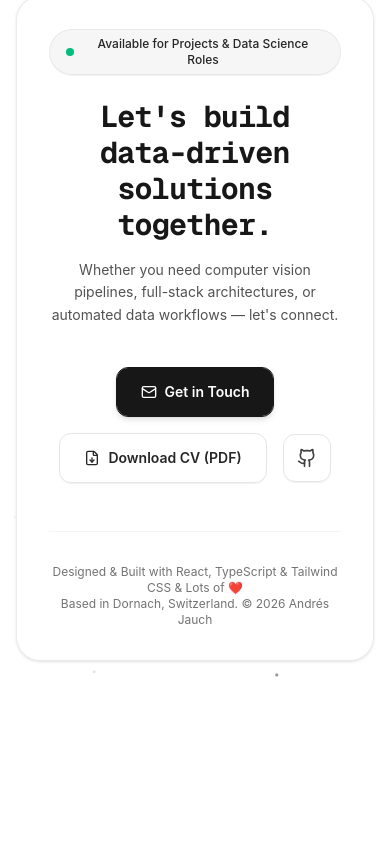
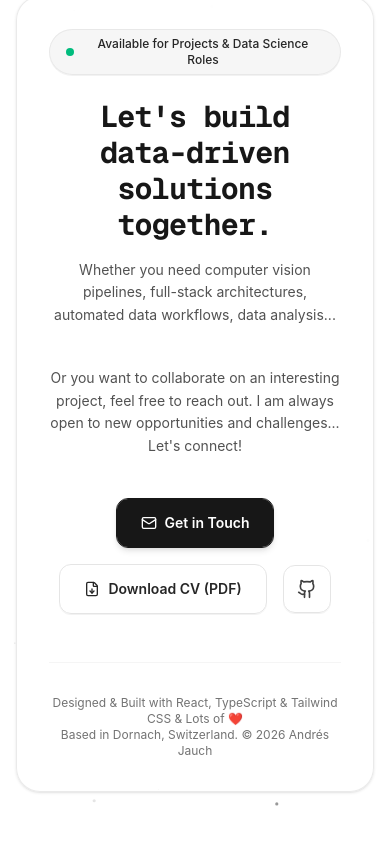
Before and after one commit to TeeGurgler/portfoliov2, a React (Vite) app in the folder react-ts/: page / in a window 390 px wide. Shown: the part 6044-6888 px from the top of the page. Before the commit the page ends 6785 px from the top, so only its background shows below. Built offline with nearby package versions, Linux system fonts and the light colour scheme.

Commit message:
finishing touches

```diff
--- a/react-ts/src/components/footer.tsx
+++ b/react-ts/src/components/footer.tsx
@@ -55,7 +55,12 @@ export function Footer() {
             {/* Subtitle */}
             <p className="mx-auto mb-10 max-w-2xl text-sm leading-relaxed text-neutral-600 md:text-base">
               Whether you need computer vision pipelines, full-stack
-              architectures, or automated data workflows — let's connect.
+              architectures, automated data workflows, data analysis...
+            </p>
+            <p className="mx-auto mb-10 max-w-2xl text-sm leading-relaxed text-neutral-600 md:text-base">
+              Or you want to collaborate on an interesting project, feel free to
+              reach out. I am always open to new opportunities and challenges...
+              Let's connect!
             </p>
 
             {/* Action Buttons */}
```
